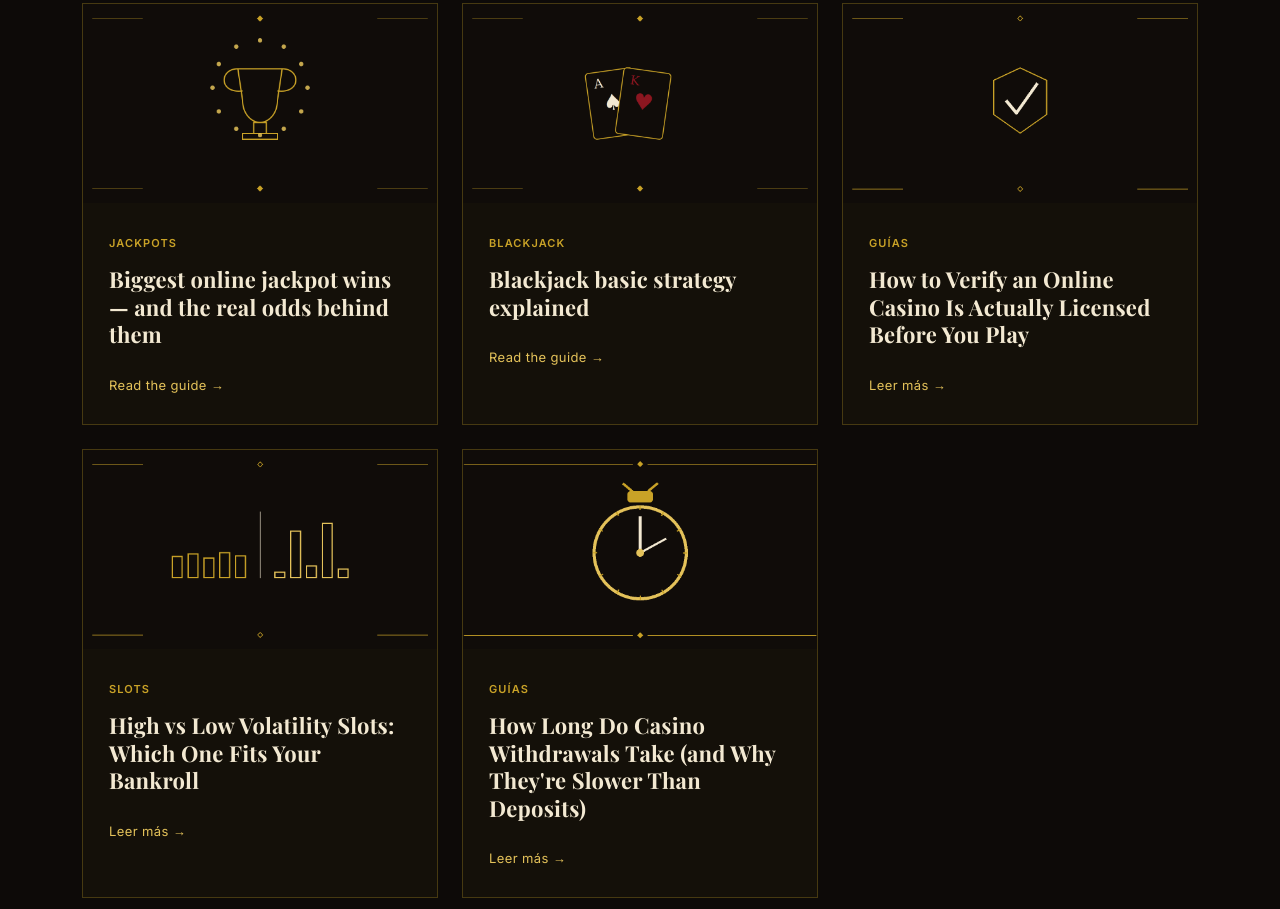
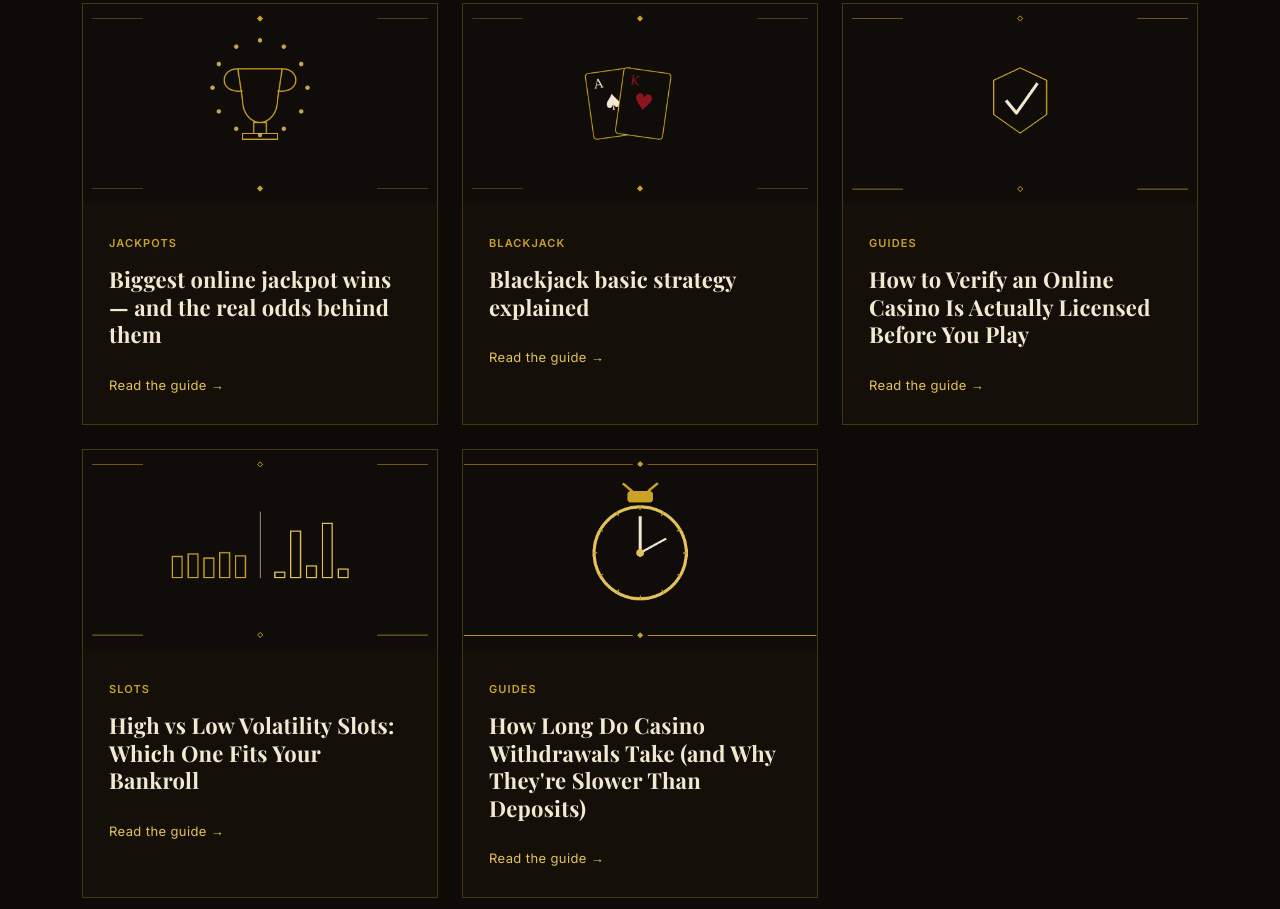
Before and after one commit to betmanr2/lajugadasegura00_web, a plain HTML site: page public/blog/index.html in a window 1280 px wide. Shown: the part 1191-2100 px from the top of the page. Drawn offline with nearby package versions, Linux system fonts and the light colour scheme.

Commit message:
Fix idioma EN (Guides/Read the guide) + menu movil drawer + botones premios alineados

```diff
--- a/public/blog/index.html
+++ b/public/blog/index.html
@@ -122,9 +122,9 @@
             <a href="how-to-verify-casino-license.html" class="post-card">
         <img src="../img/blog-how-to-verify-casino-license.jpg" alt="How to Verify an Online Casino Is Actually Licensed Before You Play">
         <div class="post-body">
-          <span class="post-cat">Guías</span>
+          <span class="post-cat">Guides</span>
           <h3>How to Verify an Online Casino Is Actually Licensed Before You Play</h3>
-          <span class="read-more">Leer más →</span>
+          <span class="read-more">Read the guide →</span>
         </div>
       </a>
             <a href="high-vs-low-volatility-slots.html" class="post-card">
@@ -132,15 +132,15 @@
         <div class="post-body">
           <span class="post-cat">Slots</span>
           <h3>High vs Low Volatility Slots: Which One Fits Your Bankroll</h3>
-          <span class="read-more">Leer más →</span>
+          <span class="read-more">Read the guide →</span>
         </div>
       </a>
             <a href="how-long-casino-withdrawals-take.html" class="post-card">
         <img src="../img/blog-how-long-casino-withdrawals-take.jpg" alt="How Long Do Casino Withdrawals Take (and Why They're Slower Than Deposits)">
         <div class="post-body">
-          <span class="post-cat">Guías</span>
+          <span class="post-cat">Guides</span>
           <h3>How Long Do Casino Withdrawals Take (and Why They're Slower Than Deposits)</h3>
-          <span class="read-more">Leer más →</span>
+          <span class="read-more">Read the guide →</span>
         </div>
       </a>
       <!-- POSTS_INSERT_POINT -->
```
Also changed, not shown: public/blog/how-long-casino-withdrawals-take.html (+1 -1 lines), public/blog/how-to-verify-casino-license.html (+1 -1 lines), public/blog/how-wagering-requirements-work.html (+1 -1 lines).
